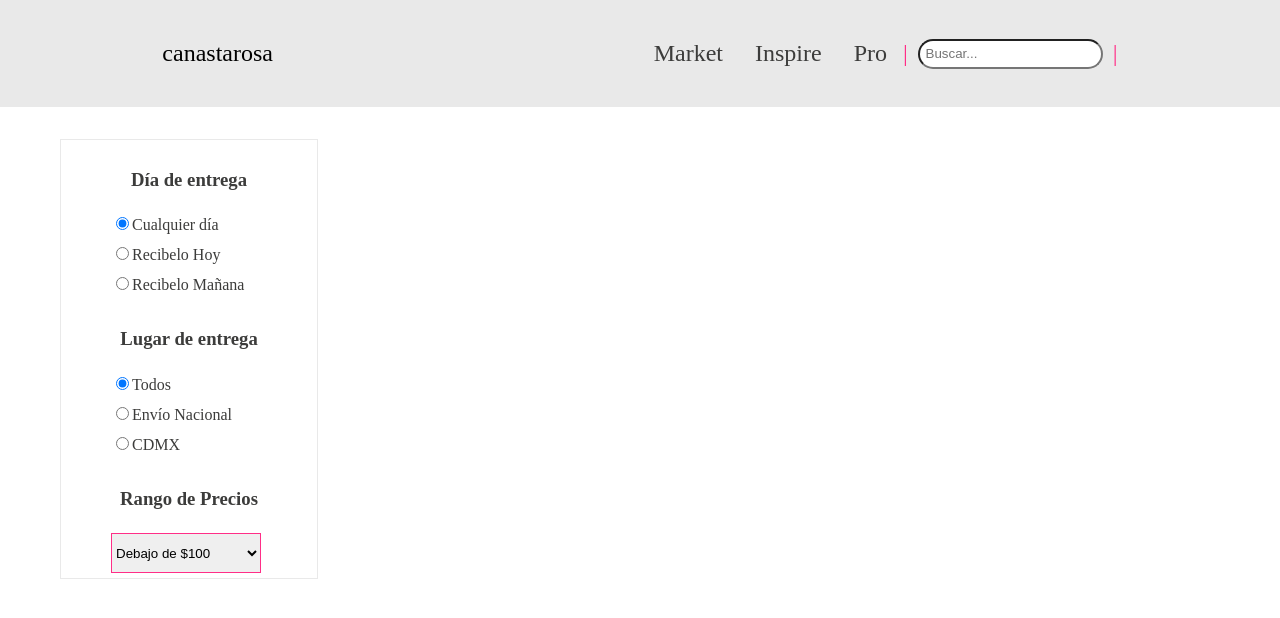
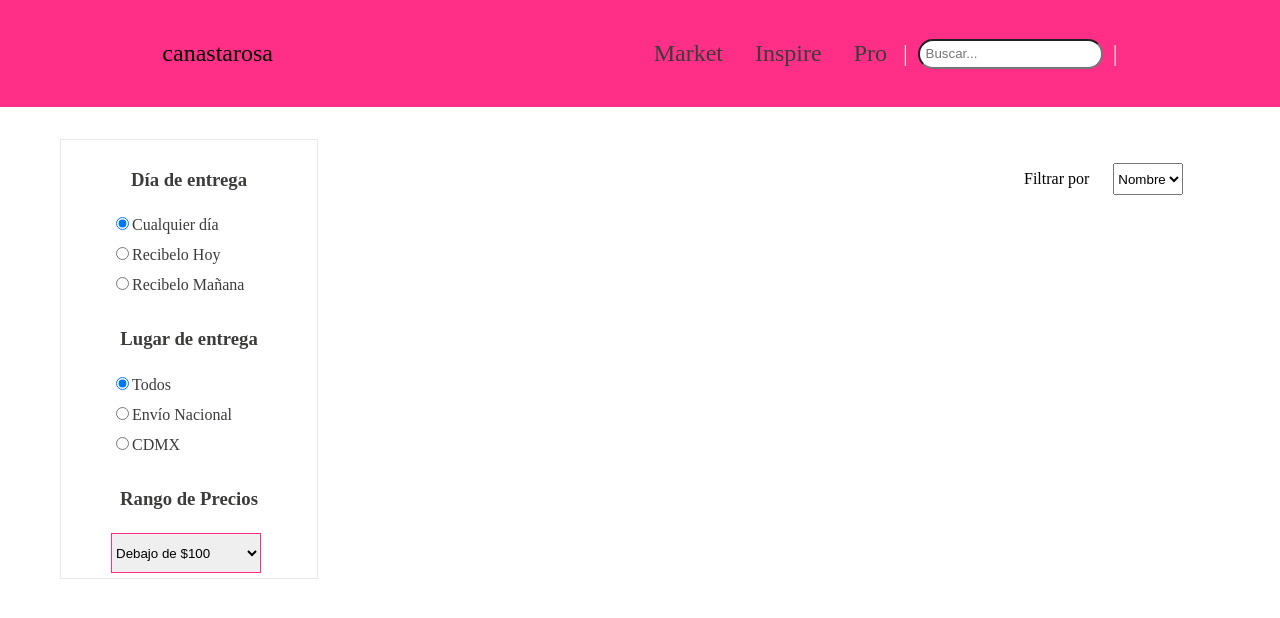
Before and after one commit to BereSoto/canasta-rosa, a React app: page / in a window 1280 px wide. Shown: the top 618 px of the page. Built offline with nearby package versions, Linux system fonts and the light colour scheme.

Commit message:
creando filter

```diff
--- a/src/assets/styles/App.scss
+++ b/src/assets/styles/App.scss
@@ -2,3 +2,8 @@ body{
     margin: 0;
 
 }
+
+.Container{
+    display: flex;
+    justify-content: space-between;
+}
--- /dev/null
+++ b/src/assets/styles/components/Filter.scss
@@ -0,0 +1,10 @@
+.Filter__base{
+ width: 20%;
+ margin-top: 2rem;
+}
+
+.Order{
+    margin: 1.5rem;
+    height: 2rem;
+
+}
--- a/src/assets/styles/components/Header.scss
+++ b/src/assets/styles/components/Header.scss
@@ -1,5 +1,5 @@
 .Header{
-   background-color: #e9e9e9;
+   background-color: #FF2E87;
    max-height: 400px;
    font-size: 1.5rem;
 
@@ -31,11 +31,11 @@
     color: #3c3c3b;
 }
 .Header__list:hover{
-    color: #FF2E87;
+    color: #e9e9e9;
 
 }
 .Line{
-    color: #FF2E87;
+    color: #e9e9e9;
 }
 
 .Header__search{
--- /dev/null
+++ b/src/components/Filter.jsx
@@ -0,0 +1,20 @@
+import React from 'react';
+import '../assets/styles/components/Filter.scss';
+
+const Filter = () => (
+
+  <div className='Filter__base'>
+    <div className='Filter__content'>
+      <label htmlFor='/' placeholder='/'>Filtrar por</label>
+      <select id='precio' className='Order'>
+        <option>Nombre</option>
+        <option>Precio</option>
+        <option>Fecha</option>
+
+      </select>
+    </div>
+
+  </div>
+);
+
+export default Filter;
--- a/src/containers/App.jsx
+++ b/src/containers/App.jsx
@@ -1,14 +1,20 @@
 import React from 'react';
 import Header from '../components/Header';
 import Card from '../components/Card';
+import Filter from '../components/Filter';
 import '../assets/styles/App.scss';
 
 const App = () => (
   <div className='App'>
     <Header />
-    <Card />
+    <div className='Container'>
+      <Card />
+      <Filter />
+
+    </div>
 
   </div>
+
 );
 
 export default App;
```
